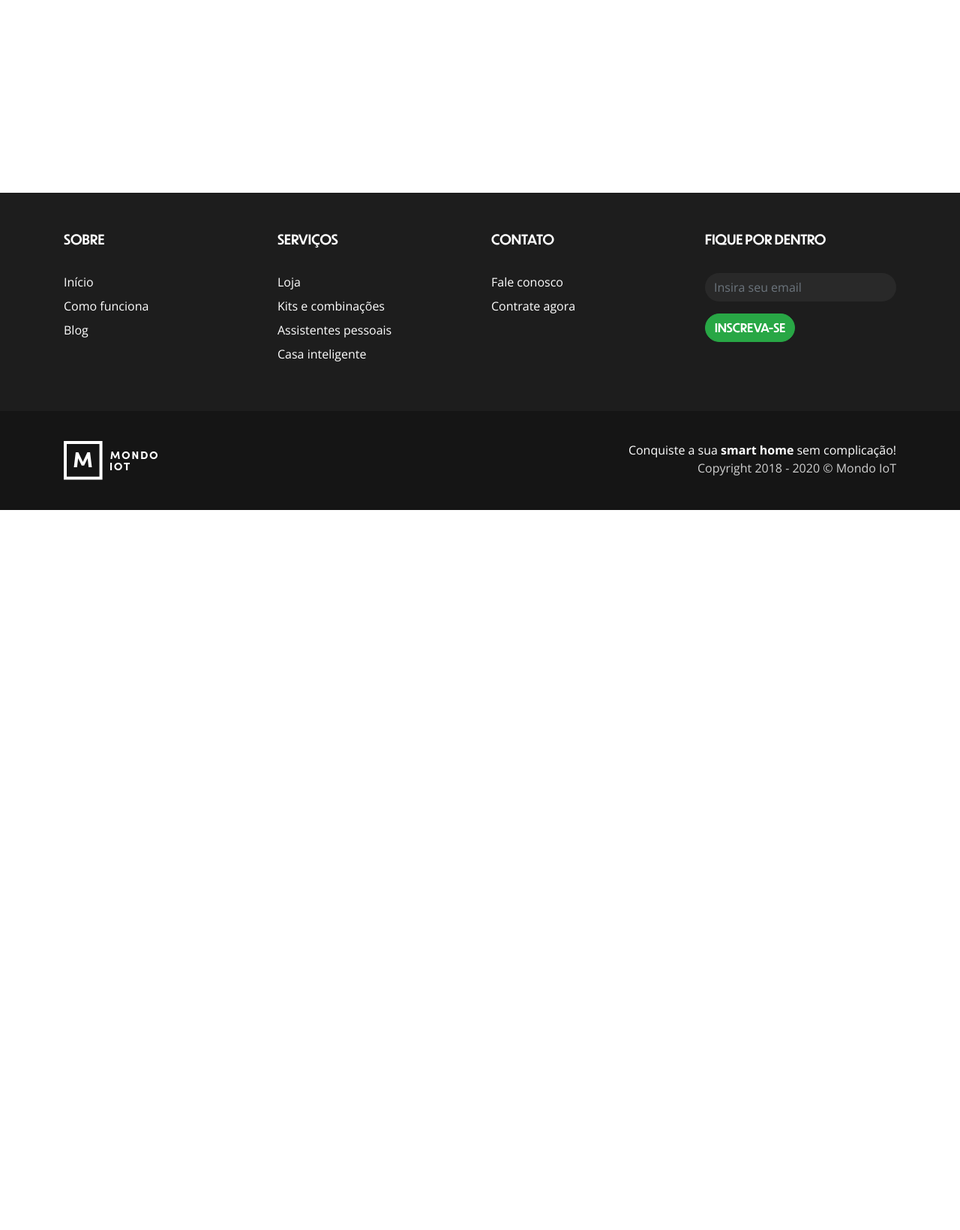
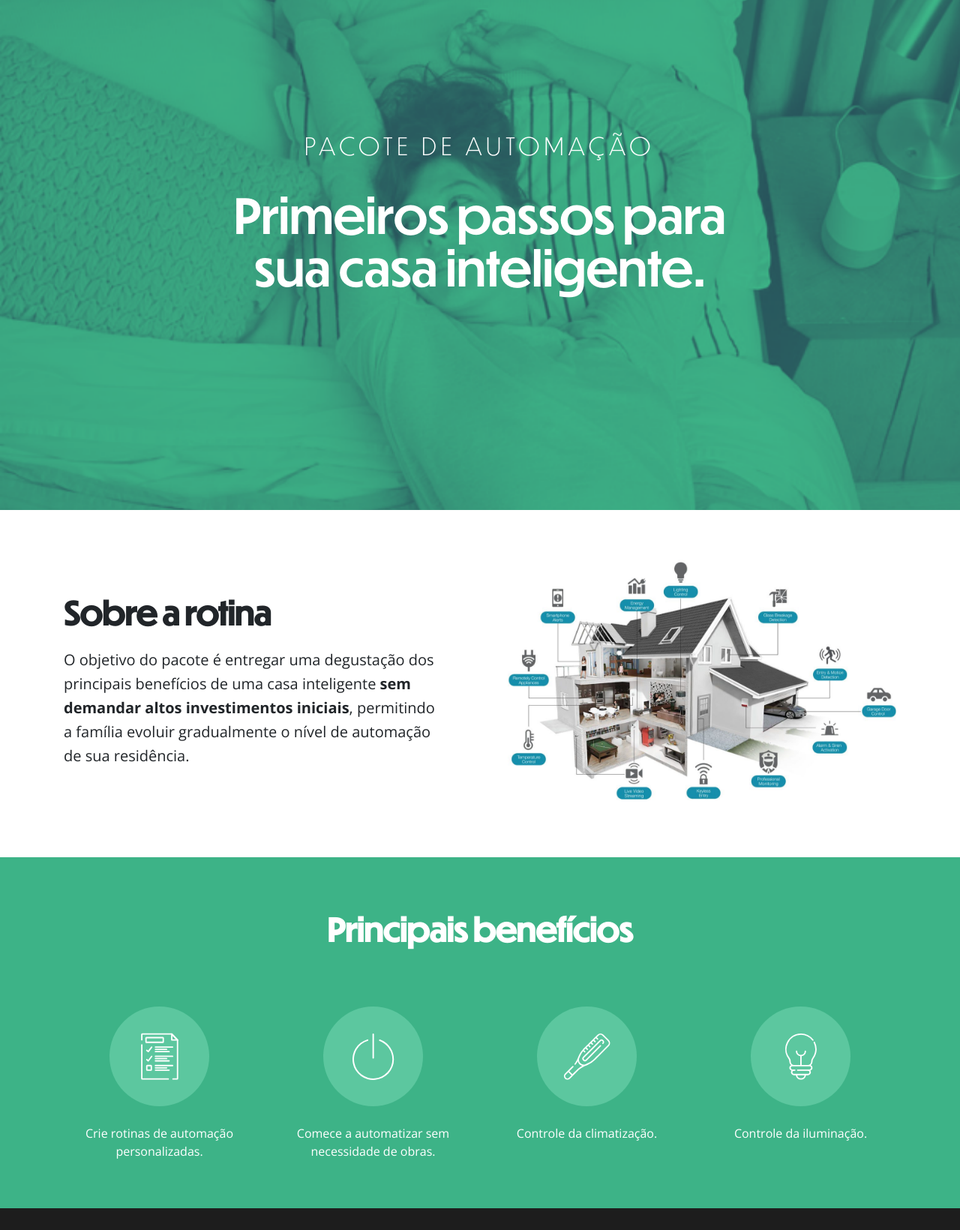
Before and after one commit to mondo-iot/mondo-iot.github.io, a website: page smart-home/index.html in a window 1280 px wide. Shown: the part 120-1760 px from the top of the page at 75% size. Before the commit the page ends 800 px from the top, so only its background shows below. Drawn offline with nearby package versions, Linux system fonts and the light colour scheme.

Commit message:
Update smart home benefits

```diff
--- a/app/assets/stylesheets/ambience/_fonts.scss
+++ b/app/assets/stylesheets/ambience/_fonts.scss
@@ -17,3 +17,9 @@
   font-weight: 500;
   src: url("../../app/assets/fonts/Dunbar-Tall-Medium.otf") format("opentype");
 }
+
+@font-face {
+  font-family: "Dunbar Tall";
+  font-weight: 300;
+  src: url("../../app/assets/fonts/Dunbar_Tall-Light.otf") format("opentype");
+}
--- /dev/null
+++ b/app/assets/stylesheets/components/smart-home/about.scss
@@ -0,0 +1,19 @@
+section.about-smart-home {
+  padding: 4em 0;
+
+  .wrapper {
+    .description {
+      width: 500px;
+
+      font-size: 20px;
+      line-height: 32px;
+
+      .title {
+        padding-bottom: 2rem;
+        font-family: 'Dunbar Tall';
+        font-size: 42px;
+        font-weight: bold;
+      }
+    }
+  }
+}
--- /dev/null
+++ b/app/assets/stylesheets/components/smart-home/banner.scss
@@ -0,0 +1,34 @@
+@import '../../ambience/colors';
+@import '../../ambience/fonts';
+
+section.banner-smart-home {
+  height: 100vh;
+  display: flex;
+  flex-direction: column;
+  justify-content: center;
+  align-items: center;
+  text-align: center;
+
+  background-image: url('../../images/bg-automation-packet@2x.png');
+  background-size: cover;
+  background-repeat: no-repeat;
+
+  .category {
+    padding-bottom: 2rem;
+
+    font-family: 'Dunbar Tall';
+    font-weight: 300;
+    font-size: 32px;
+    letter-spacing: 0.2em;
+    color: $color-white;
+    text-transform: uppercase;
+  }
+
+  .title {
+    font-family: 'Dunbar Tall';
+    font-weight: 500;
+    font-size: 64px;
+    line-height: 70px;
+    color: $color-white;
+  }
+}
--- /dev/null
+++ b/app/assets/stylesheets/components/smart-home/benefits.scss
@@ -0,0 +1,21 @@
+@import '../../ambience/colors';
+@import '../../ambience/fonts';
+
+section.benefits-smart-home {
+  padding: 4em 0;
+
+  background-color: $color-green;
+  color: $color-white;
+
+  .title {
+    padding-bottom: 2rem;
+    font-family: 'Dunbar Tall';
+    font-size: 42px;
+    font-weight: bold;
+    text-align: center;
+  }
+
+  .row {
+    padding-top: 2.5em;
+  }
+}
--- a/gulpfile.js
+++ b/gulpfile.js
@@ -11,12 +11,15 @@ var browserSync = require("browser-sync").create();
 
 var paths = {
   styles: {
-    src: ["app/assets/stylesheets/ambience/*.scss", "app/assets/stylesheets/base/*.scss", "app/assets/stylesheets/components/*.scss", "app/assets/stylesheets/index.scss"],
+    src: ["app/assets/stylesheets/ambience/*.scss", "app/assets/stylesheets/base/*.scss", "app/assets/stylesheets/components/*.scss", "app/assets/stylesheets/components/smart-home/*.scss", "app/assets/stylesheets/index.scss"],
     dest: "dist/css/"
   },
 
   html: {
-    src: ["app/views/partials/*.html", "app/views/index.html", "app/views/smart-home/index.html"],
+    src: ["app/views/partials/*.html",
+          "app/views/index.html",
+          "app/views/smart-home/index.html",
+          "app/views/smart-home/partials/*.html"],
     dest: "./"
   }
 };
--- a/smart-home/index.html
+++ b/smart-home/index.html
@@ -51,7 +51,71 @@
   </header>
 
   <main>
+    <!-- partial:partials/_banner.html -->
+    <section class="banner-smart-home">
+  <div class="category">
+    Pacote de automação
+  </div>
 
+  <div class="title">
+    Primeiros passos para
+    <br>
+    sua casa inteligente.
+  </div>
+</section>
+    <!-- partial -->
+
+    <!-- partial:partials/_about.html -->
+    <section class="about-smart-home">
+  <div class="container">
+    <div class="wrapper d-flex align-items-center">
+      <div class="description">
+        <div class="title">Sobre a rotina</div>
+
+        O objetivo do pacote é entregar uma degustação dos principais benefícios de uma casa inteligente <strong>sem demandar altos investimentos iniciais</strong>, permitindo a família evoluir gradualmente o nível de automação de sua residência.
+      </div>
+
+      <img src="../dist/images/smart-home-pckt@2x.png" alt="smthome" class="ml-auto">
+    </div>
+  </div>
+</section>
+    <!-- partial -->
+
+    <!-- partial:partials/_benefits.html -->
+    <section class="benefits-smart-home">
+  <div class="container">
+    <div class="title">
+      Principais benefícios
+    </div>
+
+    <div class="row">
+      <div class="col-md-3 text-center">
+        <img src="../dist/images/crie-rotinas.svg" alt="beneficio-1">
+
+        <div class="description text-center pt-4">Crie rotinas de automação personalizadas.</div>
+      </div>
+
+      <div class="col-md-3 text-center">
+        <img src="../dist/images/comece.svg" alt="beneficio-2">
+
+        <div class="description text-center pt-4">Comece a automatizar sem necessidade de obras.</div>
+      </div>
+
+      <div class="col-md-3 text-center">
+        <img src="../dist/images/climatizacao.svg" alt="beneficio-3">
+
+        <div class="description text-center pt-4">Controle da climatização.</div>
+      </div>
+
+      <div class="col-md-3 text-center">
+        <img src="../dist/images/iluminacao.svg" alt="beneficio-4">
+
+        <div class="description text-center pt-4">Controle da iluminação.</div>
+      </div>
+    </div>
+  </div>
+</section>
+    <!-- partial -->
   </main>
 
   <footer>
```
Also changed, not shown: app/views/smart-home/index.html (+7 -0 lines), app/views/smart-home/partials/_about.html (added, +13 -0 lines), app/views/smart-home/partials/_banner.html (added, +11 -0 lines), app/views/smart-home/partials/_benefits.html (added, +33 -0 lines), app/assets/fonts/Dunbar_Tall-Light.otf (added), dist/css/style.min.css, dist/images/climatizacao.svg (added), dist/images/comece.svg (added), dist/images/crie-rotinas.svg (added), dist/images/iluminacao.svg (added), dist/images/smart-home-pckt.png (added), dist/images/smart-home-pckt@2x.png (added).
